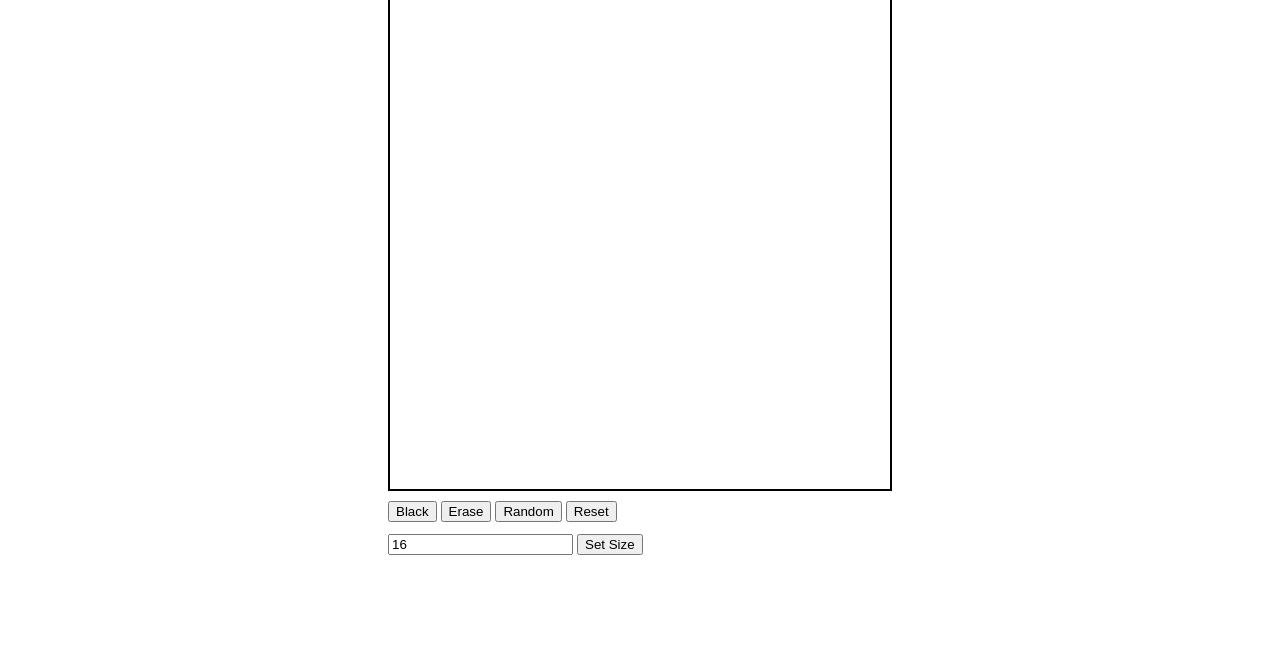
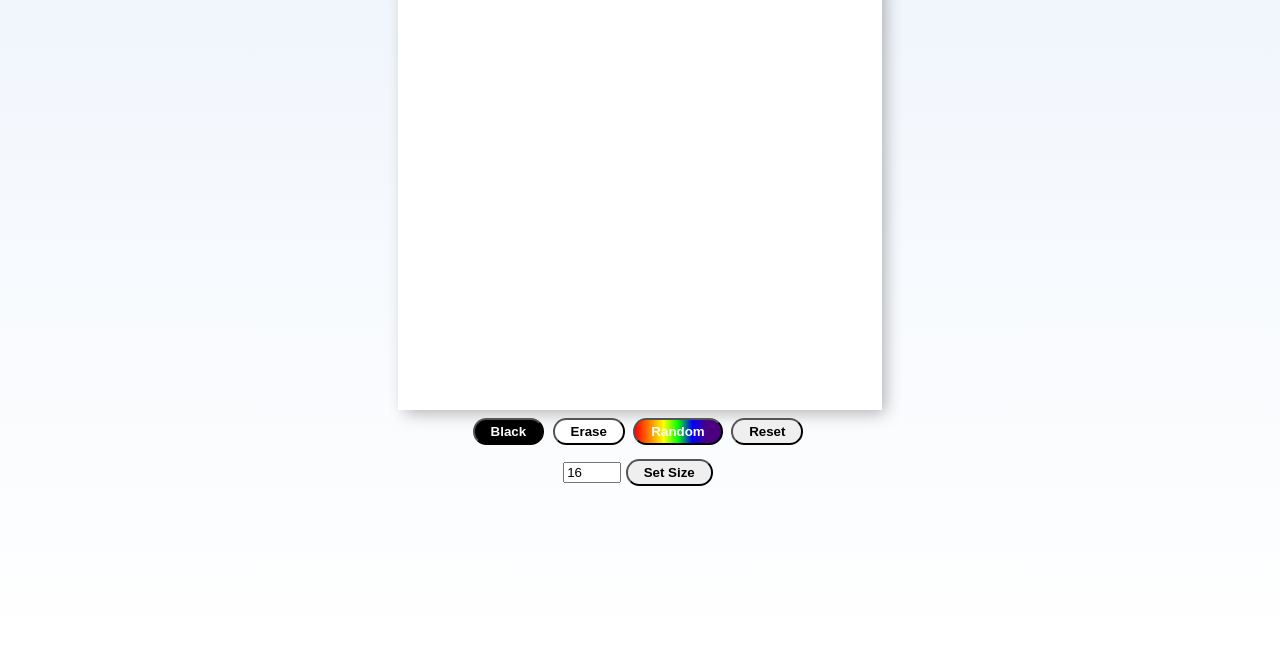
Before and after one commit to javicavi/Etch-a-Sketch, a plain HTML site: page index.html in a window 1280 px wide. Shown: the part 147-800 px from the top of the page. Drawn offline with Linux system fonts and the light colour scheme.

Commit message:
Add CSS styles

```diff
--- a/index.html
+++ b/index.html
@@ -4,6 +4,7 @@
   <meta name="viewport" content="width=device-width, initial-scale=1.0">
   <link rel="stylesheet" href="./reset.css">
   <link rel="stylesheet" href="./style.css">
+  <link rel="stylesheet" href="https://cdnjs.cloudflare.com/ajax/libs/font-awesome/4.7.0/css/font-awesome.min.css">
   <script src="./script.js" defer></script>
   <title>Etch-a-Sketch</title>
 </head>
@@ -22,6 +23,7 @@
         <input type="text" id="boardSizeInput" placeholder="Size of Board (2~100)" value="16">
         <button>Set Size</button>
       </div>
+      <div class="error">Input must be between 2 and 100</div>
     </div>
   </div>
 </body>
--- a/reset.css
+++ b/reset.css
@@ -1,5 +1,5 @@
 html, body, div, span, applet, object, iframe,
-h1, h2, h3, h4, h5, h6, p, blockquote, pre,
+h2, h3, h4, h5, h6, p, blockquote, pre,
 a, abbr, acronym, address, big, cite, code,
 del, dfn, em, img, ins, kbd, q, s, samp,
 small, strike, strong, sub, sup, tt, var,
--- a/script.js
+++ b/script.js
@@ -22,10 +22,12 @@ function populateBoard(size) {
 populateBoard(16);
 
 function changeSize(input) {
+  let sizeError = document.querySelector(".error");
   if(input >= 2 && input <= 100) {
+    sizeError.style.display = "none";
     populateBoard(input);
   } else {
-    console.log("Input error.");
+    sizeError.style.display = "flex";
   }
   // When using a random color, if the grid size is changed, the last generated color
   // will remain fixed, so each time the size is changed, the color black will be set
--- a/style.css
+++ b/style.css
@@ -1,28 +1,94 @@
 html {
-  box-sizing: border-box;
+  font-family: Arial, Helvetica, sans-serif;
+}
+
+.flex-container {
+  height: 100vh;
+  width: 100vw;
+  display: flex;
+  flex-direction: column;
+  align-items: center;
+  background: linear-gradient(rgba(48, 121, 216, 0.082), white);
+}
+
+.board {
+  width: 80%;
+  height: 80%;
+  display: grid;
+  background-color: white;
+  box-shadow: inset 0 -3em 3em rgb(255, 255, 255), 0 0 0 2px rgb(255, 255, 255),
+    0.3em 0.3em 1em rgba(0, 0, 0, 0.3);
+}
+
+button:hover, .board:hover {
+  cursor: pointer;
+}
+
+.content {
+  display: flex;
+  flex-direction: column;
+  align-items: center;
+  min-width: 300px;
+  min-height: 300px;
+  width: 60vw;
+  height: 60vw;
+  max-width: 600px;
+  max-height: 600px;
+}
+
+.title {
   display: flex;
   justify-content: center;
-  align-items: center;
-  height: 100vh;
-  flex-direction: column;
-  gap: 20px;
-
 }
 
-.board{
-  width: 500px;
-  height: 500px;
-  display: grid;
-  border: solid 2px black;
+.buttons {
+  margin-top: 10px;
+  margin-bottom: 10px;
 }
 
-h1{
-  font-weight: bold;
-  font-size: 2em;
+button {
+  padding: 0.3em 1.2em;
+  margin: 0 0.3em 0.3em 0;
+  border-radius: 1em;
+  text-decoration: none;
+  font-weight: 600;
   text-align: center;
-  margin-bottom: 5px;
+  transition: all 0.2s;
 }
 
-button{
-  margin: 10px 0 2px 0;
+#blackButton {
+  background-color: black;
+  color: white;
 }
+
+#blackButton:hover {
+  background-color: white;
+  color: black;
+}
+/* asd */
+#randomButton {
+  background: linear-gradient(0.25turn, #ff0000, #ff7f00, #ffff00, #00ff00, #0000ff, #4b0082, #4b0082);
+  color: white;
+}
+
+#randomButton:hover {
+  background: linear-gradient(0.25turn, #4b0082, #4b0082, #0000ff, #00ff00, #ffff00, #ff7f00, #ff0000);
+}
+
+#whiteButton {
+  background-color: rgb(255, 255, 255);
+  color: rgb(0, 0, 0);
+}
+
+#whiteButton:hover {
+  background-color: white;
+  color: rgb(231, 227, 227);
+}
+
+input {
+  width: 50px;
+}
+
+.error {
+  display: none;
+}
```
